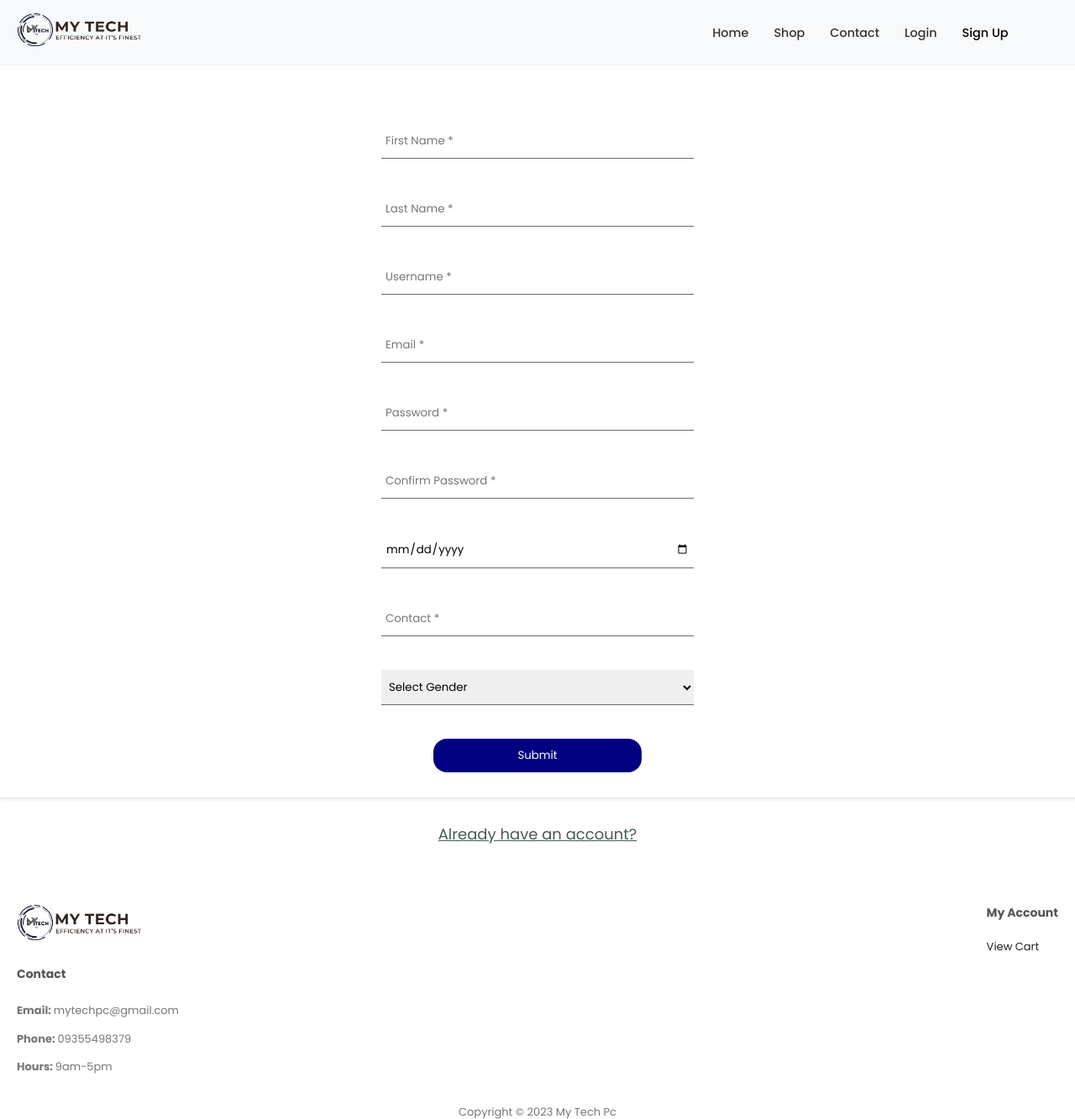
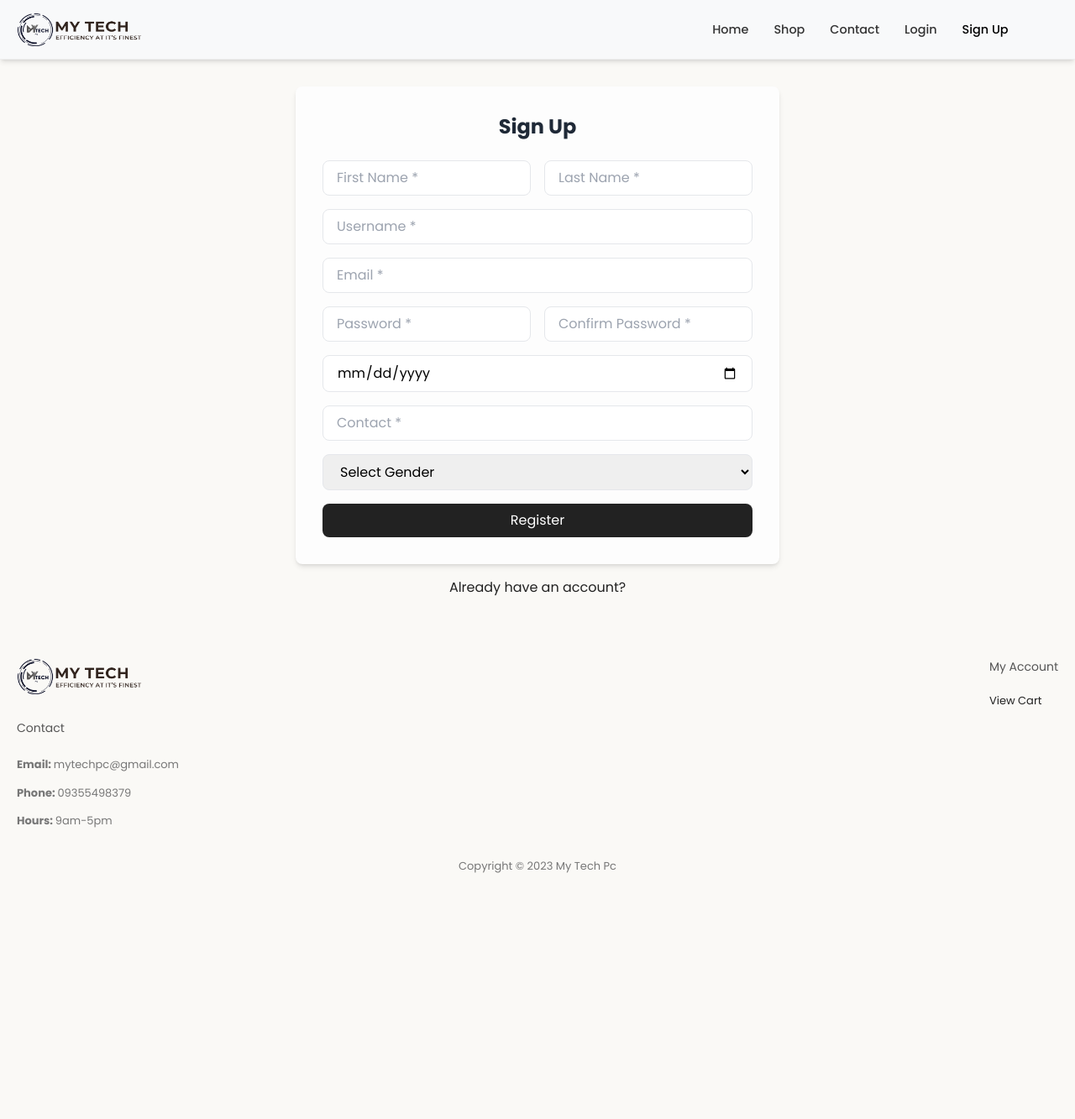
Before and after one commit to CJDayag/PCStore, a PHP site: page /signup.php in a window 1280 px wide. Shown: the top 1333 px of the page at 84% size. After the commit the page ends 1040 px from the top, so only its background shows below. Run offline with PHP 8.4, Linux system fonts and the light colour scheme; some libraries are stand-ins or nearby versions.

Commit message:
enhance login and signup

```diff
--- a/PCStore1/website/signup.php
+++ b/PCStore1/website/signup.php
@@ -43,12 +43,9 @@ if (isset($_POST['submit'])) {
 
     $result = mysqli_query($con, $query);
 
-
-
     if ($result) {
-        echo "<script> alert('Successfully entered account'); setTimeout(function(){ window.location.href = 'login.php'; }, 100); </script>"; // exit();
+        echo "<script> alert('Successfully entered account'); setTimeout(function(){ window.location.href = 'login.php'; }, 100); </script>";
     }
-
 }
 ?>
 
@@ -59,62 +56,86 @@ if (isset($_POST['submit'])) {
     <meta charset="UTF-8" />
     <meta http-equiv="X-UA-Compatible" content="IE=edge" />
     <meta name="viewport" content="width=device-width, initial-scale=1.0" />
-    <title>MyTechPC</title>
+    <title>MyTechPC | Sign up</title>
     <link rel="stylesheet" href="https://pro.fontawesome.com/releases/v5.10.0/css/all.css" />
-    <link rel="stylesheet" href="https://pro.fontawesome.com/releases/v5.10.0/css/all.css" />
-
+    <script src="https://cdn.tailwindcss.com"></script>
     <link rel="stylesheet" href="style.css" />
-
 </head>
 
-<body>
-    <section id="header">
-        <a href="#"><img src="img/lg.png" class="logo" alt="" /></a>
+<body class="bg-[#faf9f6]">
+    <section id="header" class="sticky top-0 z-50 bg-white shadow-md">
+        <a href="#"><img src="img/lg.png" class="logo w-24" alt="" /></a>
 
         <div>
-            <ul id="navbar">
-                <li><a href="index.php">Home</a></li>
-                <li><a href="shop.php">Shop</a></li>
-                <li><a href="contact.php">Contact</a></li>
-                <li><a href="login.php">Login</a></li>
-                <li><a class="active" href="signup.php">Sign Up</a></li>
+            <ul id="navbar" class="md:flex md:items-center">
+                <li><a href="index.php" class="hover:text-blue-600">Home</a></li>
+                <li><a href="shop.php" class="hover:text-blue-600">Shop</a></li>
+                <li><a href="contact.php" class="hover:text-blue-600">Contact</a></li>
+                <li><a href="login.php" class="hover:text-blue-600">Login</a></li>
+                <li><a class="active hover:text-blue-600" href="signup.php">Sign Up</a></li>
                 <li id="lg-bag">
                     <a href="cart.php"><i class="far fa-shopping-bag"></i></a>
                 </li>
                 <a href="#" id="close"><i class="far fa-times"></i></a>
             </ul>
         </div>
-        <div id="mobile">
+        <div id="mobile" class="md:hidden">
             <a href="cart.php"><i class="far fa-shopping-bag"></i></a>
             <i id="bar" class="fas fa-outdent"></i>
         </div>
     </section>
 
+    <div class="container mx-auto px-4 py-8">
+        <form method="post" class="max-w-xl mx-auto bg-[#fdfdfd] p-8 rounded-lg shadow-md">
+            <h3 class="text-2xl font-bold text-center mb-6 text-gray-800">Sign Up</h3>
 
-    <form method="post" id="form">
-        <h3 style="color: darkred; margin: auto"></h3>
-        <input class="input1" id="fn" name="firstName" type="text" placeholder="First Name *" required="required">
-        <input class="input1" id="ln" name="lastName" type="text" placeholder="Last Name *" required="required">
-        <input class="input1" id="user" name="username" type="text" placeholder="Username *" required="required">
-        <input class="input1" id="email" name="email" type="text" placeholder="Email *" required="required">
-        <input class="input1" id="pass" name="password" type="password" placeholder="Password *" required="required">
-        <input class="input1" id="cpass" name="confirmPassword" type="password" placeholder="Confirm Password *"
-            required="required">
-        <input class="input1" id="dob" name="dob" type="date" placeholder="Date Of Birth" required="required">
-        <input class="input1" id="contact" name="phone" type="number" placeholder="Contact *" required="required">
-        <select class="select1" id="gen" name="gender" required="required">
+            <div class="space-y-4">
+                <div class="grid grid-cols-2 gap-4">
+                    <input class="w-full px-4 py-2 border rounded-lg focus:outline-none focus:border-[#222]"
+                        id="fn" name="firstName" type="text" placeholder="First Name *" required>
+
+                    <input class="w-full px-4 py-2 border rounded-lg focus:outline-none focus:border-[#222]"
+                        id="ln" name="lastName" type="text" placeholder="Last Name *" required>
+                </div>
+
+                <input class="w-full px-4 py-2 border rounded-lg focus:outline-none focus:border-[#222]"
+                    id="user" name="username" type="text" placeholder="Username *" required>
+
+                <input class="w-full px-4 py-2 border rounded-lg focus:outline-none focus:border-[#222]"
+                    id="email" name="email" type="email" placeholder="Email *" required>
+
+                <div class="grid grid-cols-2 gap-4">
+                    <input class="w-full px-4 py-2 border rounded-lg focus:outline-none focus:border-[#222]"
+                        id="pass" name="password" type="password" placeholder="Password *" required>
+
+                    <input class="w-full px-4 py-2 border rounded-lg focus:outline-none focus:border-[#222]"
+                        id="cpass" name="confirmPassword" type="password" placeholder="Confirm Password *" required>
+                </div>
+
+                <input class="w-full px-4 py-2 border rounded-lg focus:outline-none focus:border-[#222]"
+                    id="dob" name="dob" type="date" required>
+
+                <input class="w-full px-4 py-2 border rounded-lg focus:outline-none focus:border-[#222]"
+                    id="contact" name="phone" type="number" placeholder="Contact *" required>
+
+                <select class="w-full px-4 py-2 border rounded-lg focus:outline-none focus:border-[#222]"
+                    id="gen" name="gender" required>
                     <option value="S">Select Gender</option>
                     <option value="M">Male</option>
                     <option value="F">Female</option>
                 </select>
-        <button name="submit" type="submit" class="btn">Submit</button>
 
+                <button name="submit" type="submit"
+                    class="w-full bg-[#222] text-white py-2 rounded-lg hover:bg-[#333] transition duration-200">
+                    Register
+                </button>
+            </div>
         </form>
 
-    <div class="sign">
-        <a href="login.php" class="signn">Already have an account?</a>
+        <div class="text-center mt-4">
+            <a href="login.php" class="text-[#222] hover:underline">Already have an account?</a>
         </div>
-
+    </div>
 
     <footer class="section-p1">
         <div class="col">
@@ -122,7 +143,6 @@ if (isset($_POST['submit'])) {
             <h4>Contact</h4>
             <p>
                 <strong>Email: </strong> mytechpc@gmail.com
-
             </p>
             <p>
                 <strong>Phone: </strong> 09355498379
@@ -149,7 +169,6 @@ if (isset($_POST['submit'])) {
 
 <script>
 window.addEventListener("unload", function() {
-  // Call a PHP script to log out the user
     var xhr = new XMLHttpRequest();
     xhr.open("GET", "logout.php", false);
     xhr.send();
```
Also changed, not shown: PCStore1/website/login.php (+40 -13 lines). Lines whose indentation alone changed are shown as unchanged.
